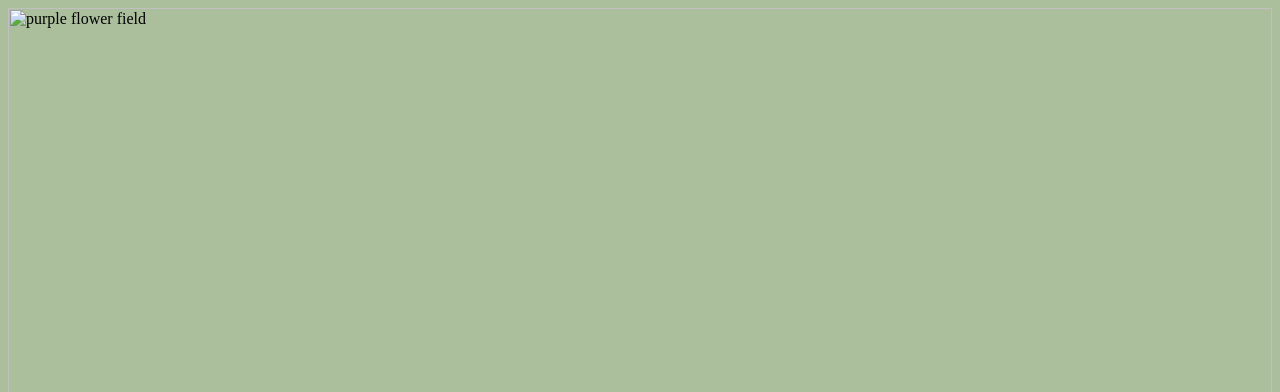
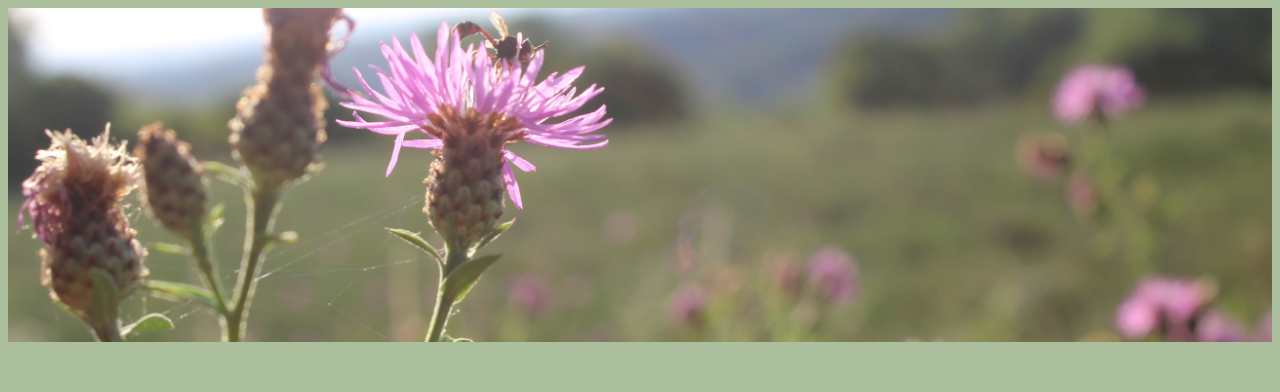
Before and after one commit to amanda-wijesinghe/project1, a plain HTML site: page contact.html in a window 1280 px wide. Shown: the top 392 px of the page. Drawn offline with Linux system fonts and the light colour scheme.

Commit message:
Update contact.html

```diff
--- a/contact.html
+++ b/contact.html
@@ -8,7 +8,7 @@
 
 <body>
 
-<img src="purple-flowers.jpeg" alt="purple flower field" class="full-width-img">
+<img src="images/purple-flowers.jpeg" alt="purple flower field" class="full-width-img">
 
  <h1> Contact Page </h1>
 
```
